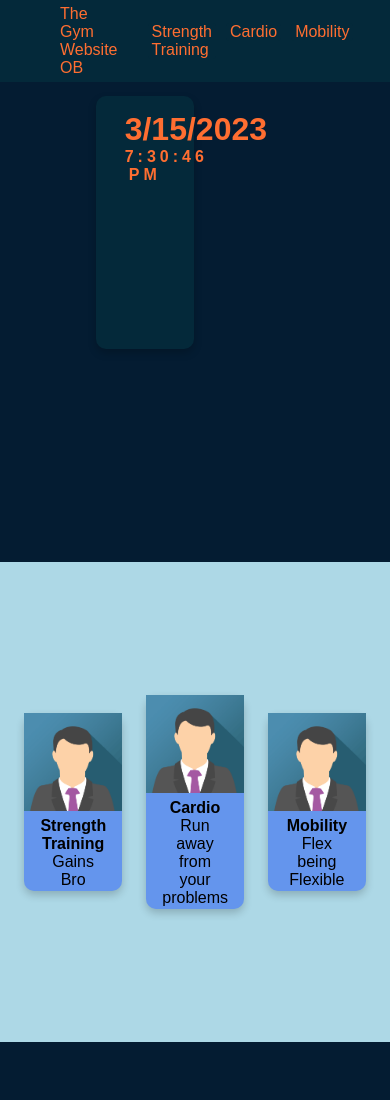
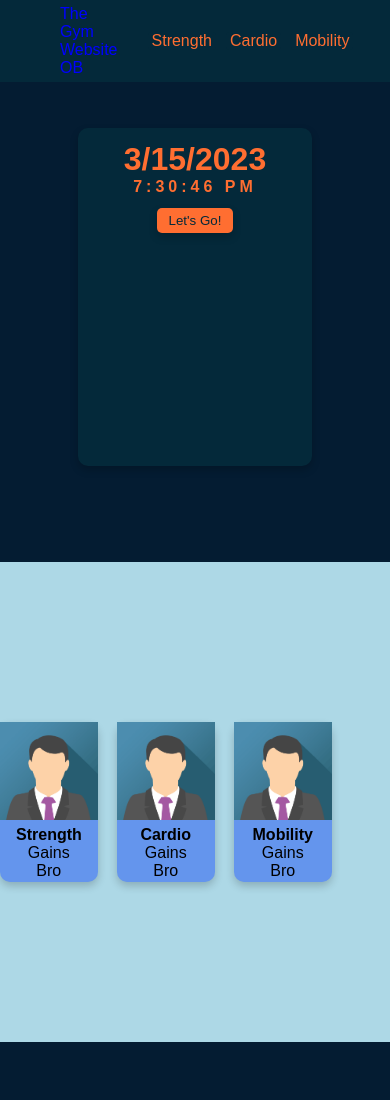
Before and after one commit to owaisbharwani/gymWebApp, a plain HTML site: page index.html in a window 390 px wide. Shown: the top 1100 px of the page. Drawn offline with Linux system fonts and the light colour scheme.

Commit message:
Visual changes

```diff
--- a/index.html
+++ b/index.html
@@ -15,7 +15,7 @@
             <a id="title" class="navbar" href="#">The Gym Website OB</a>
 
             <li id="navbarLinksList">
-                <ul><a class="navbar-link" href="">Strength Training</a></ul>
+                <ul><a class="navbar-link" href="">Strength</a></ul>
                 <ul><a class="navbar-link" href="">Cardio</a></ul>
                 <ul><a class="navbar-link" href="">Mobility</a></ul>
             </li>
@@ -26,11 +26,13 @@
     <div id="firstSection">
 
       <div class="card-firstSection">
-        <div class="container">
+        <div class="container-firstSection">
             <div class="date-time">
                 <h1 id="current-date">12:00:00</h1>
                 <h2 id="current-time">12:00:00</h2>
             </div>
+
+            <button class="letsgo-btn" type="submit">Let's Go!</button>
             <!-- <img src="images/img_avatar.png" alt="avatar" style="width:100%"> -->
         </div>
     </div>
@@ -38,10 +40,14 @@
 
       <!-- Second Section -->
       <div id="secondSection">
+
+
+        <div class="card-container">
+
         <div class="card">
             <img src="images/img_avatar.png" alt="avatar" style="width:100%">
             <div class="container">
-                <h4><b>Strength Training</b></h4>
+                <h4><b>Strength</b></h4>
                 <p>Gains Bro</p>
             </div>
         </div>
@@ -49,15 +55,17 @@
             <img src="images/img_avatar.png" alt="avatar" style="width:100%">
             <div class="container">
                 <h4><b>Cardio</b></h4>
-                <p>Run away from your problems</p>
+                <p>Gains Bro</p>
             </div>
         </div>
         <div class="card">
             <img src="images/img_avatar.png" alt="avatar" style="width:100%">
             <div class="container">
                 <h4><b>Mobility</b></h4>
-                <p>Flex being Flexible</p>
+                <p>Gains Bro</p>
             </div>
+        </div>
+
         </div>
 
       </div>
--- a/styles.css
+++ b/styles.css
@@ -31,6 +31,9 @@ header{
     background-color: #04293A;
     font-family:sans-serif;
     margin-bottom: auto;
+    position: sticky;
+    top: 0;
+    z-index: 999;
 }
 
 #navbarLinksList{
@@ -48,7 +51,7 @@ header{
     text-decoration: none;
     color: #FF6E31;
     background-color:#04293A;
-    transition: all .3s ease-in-out;
+
     border-radius: 3px;
     display: block;
 }
@@ -56,20 +59,16 @@ header{
 .navbar-link:hover{
     background-color:#FF6E31 ;
     color: #04293A;
-    transition: all .6s ease-in-out;
+    transition: all .3s ease-in-out;
     transform: scale(1.1);
 }
+
+/* FIRST SECTION */
 
 #firstSection{
 background-color: #041C32;
 height: 30pc;
-font-family: sans-serif;
 color: #FF6E31;
-display: flex;
-justify-content: start;
-align-items: center;
-padding: auto 50px;
-flex-direction: column;
 }
 
 #current-time{
@@ -77,13 +76,13 @@ flex-direction: column;
     letter-spacing: 4px;
 }
 
+
 .card-firstSection{
     position: absolute;
     box-shadow: 0 4px 8px 0 rgba(0,0,0,0.2);
     transition: 0.3s;
     border-radius: 10px;
     width: 25%;
-    background-color: cornflowerblue;
     font-family: Arial, Helvetica, sans-serif;
     text-align: center;
     top: 6pc;
@@ -91,10 +90,30 @@ flex-direction: column;
     height: 30%;
     color: #FF6E31;
     background-color: #04293A;
+    display: grid;
 }
 
 .date-time{
     margin: 1.5vh;
+}
+
+
+.letsgo-btn{
+    background-color: #FF6E31;
+    color: #04293A;
+    font-family: Arial, Helvetica, sans-serif;
+    border-style: none;
+    border-radius: 5px;
+    padding: 2% 5%;
+    box-shadow: 0 4px 8px 0 rgba(0,0,0,0.2);
+    transition: 0.3s;
+    position: relative;
+    top: pc;
+}
+
+.letsgo-btn:hover{
+    transition: all .3s ease-in-out;
+    transform: scale(1.1);
 }
 
 /* SECOND SECTION */
@@ -103,15 +122,22 @@ flex-direction: column;
     background-color: lightblue;
     height: 30pc;
     display: flex;
-    justify-content: space-evenly;
     align-items: center;
+    }
+
+    .card-container{
+        display: grid;
+        width: 100%;
+        grid-template-columns: 25% 25% 25%;
+        grid-gap: 5%;
+        padding:  auto;
+
     }
 
 .card {
     box-shadow: 0 4px 8px 0 rgba(0,0,0,0.2);
     transition: 0.3s;
     border-radius: 10px;
-    width: 25%;
     background-color: cornflowerblue;
     font-family: Arial, Helvetica, sans-serif;
     text-align: center;
@@ -143,3 +169,27 @@ footer{
     font-size: small;
     text-align: center;
 }
+
+
+
+@media (max-width: 768px){
+    #title{
+        color: blue;
+    }
+
+    .card-firstSection{
+        position: absolute;
+        width: 60vw;
+        margin-left: auto;
+        margin-right: auto;
+        left: 0;
+        right: 0;
+        text-align: center;
+        top: 8pc;
+        height: 40vh;
+    }
+
+    .container{
+        padding: 10px auto;
+    }
+}
```
